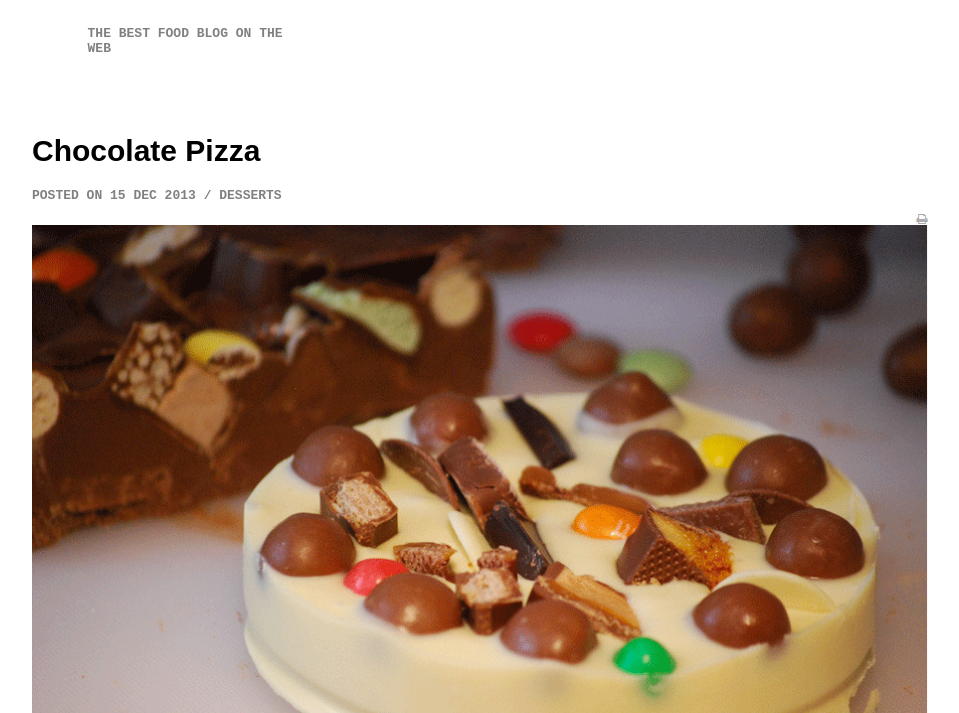
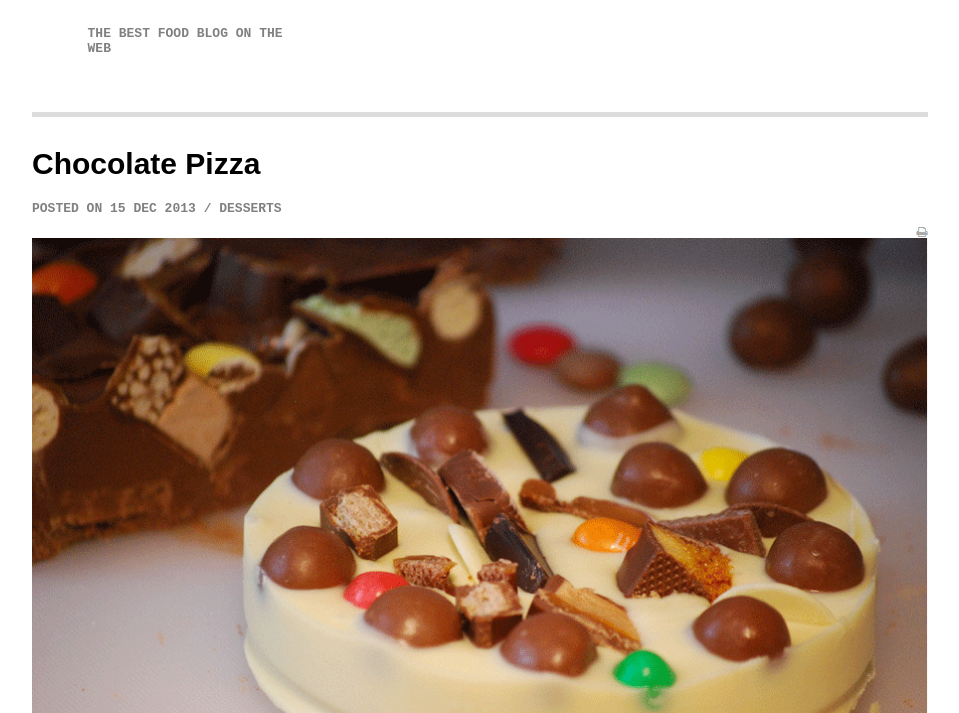
Before and after one commit to BelalElolahi/chocolate-pizza, a plain HTML site: page index.html in a window 1280 px wide. Shown: the part 87-800 px from the top of the page, without its empty margins (160-1119 px from the left). Drawn offline with Linux system fonts and the light colour scheme.

Commit message:
edit css style

```diff
--- a/css/style.css
+++ b/css/style.css
@@ -4,6 +4,11 @@ body {
     margin: 0 auto;
   }
 
+  header {
+    border-bottom: 5px solid gainsboro;
+
+
+  }
   header div div {
     display: inline-block;
     margin-top: 2em;
```
